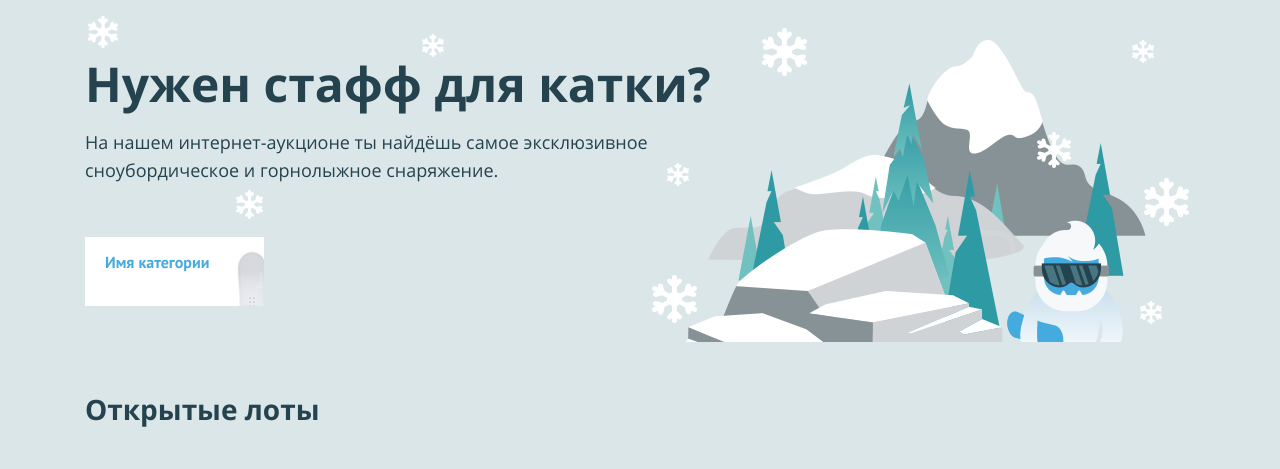
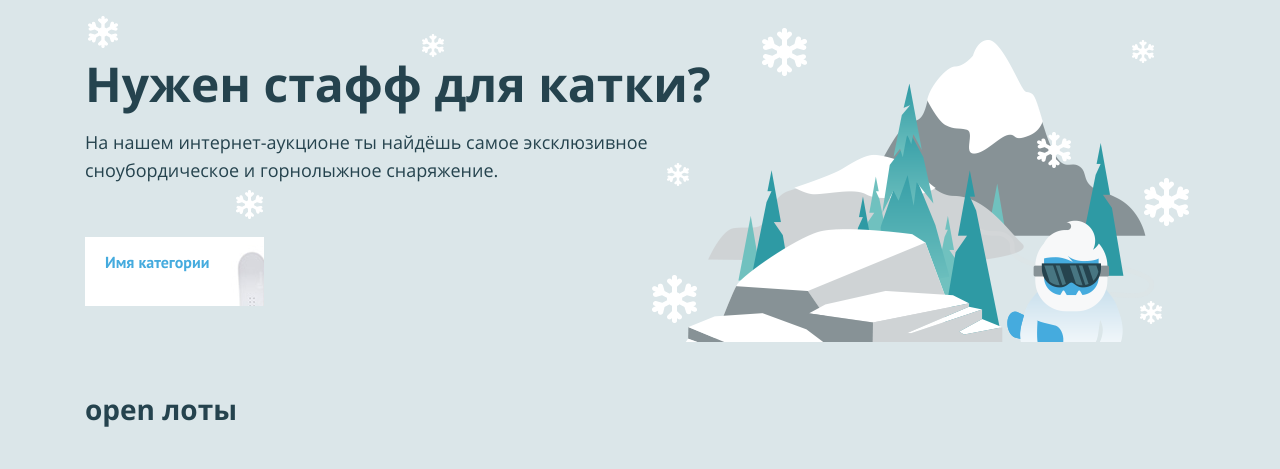
Before and after one commit to DockCapone1/-_yeticave, a PHP site: page / in a window 1280 px wide. Shown: the part 108-577 px from the top of the page. Run offline with PHP 8.4, Linux system fonts and the light colour scheme.

Commit message:
second commit

```diff
--- a/index.php
+++ b/index.php
@@ -64,7 +64,7 @@ $user_name = 'Катамаранов'; // укажите здесь ваше и
     </section>
     <section class="lots">
         <div class="lots__header">
-            <h2>Открытые лоты</h2>
+            <h2>open лоты</h2>
         </div>
         <ul class="lots__list">
             <!--заполните этот список из массива с товарами-->
```
